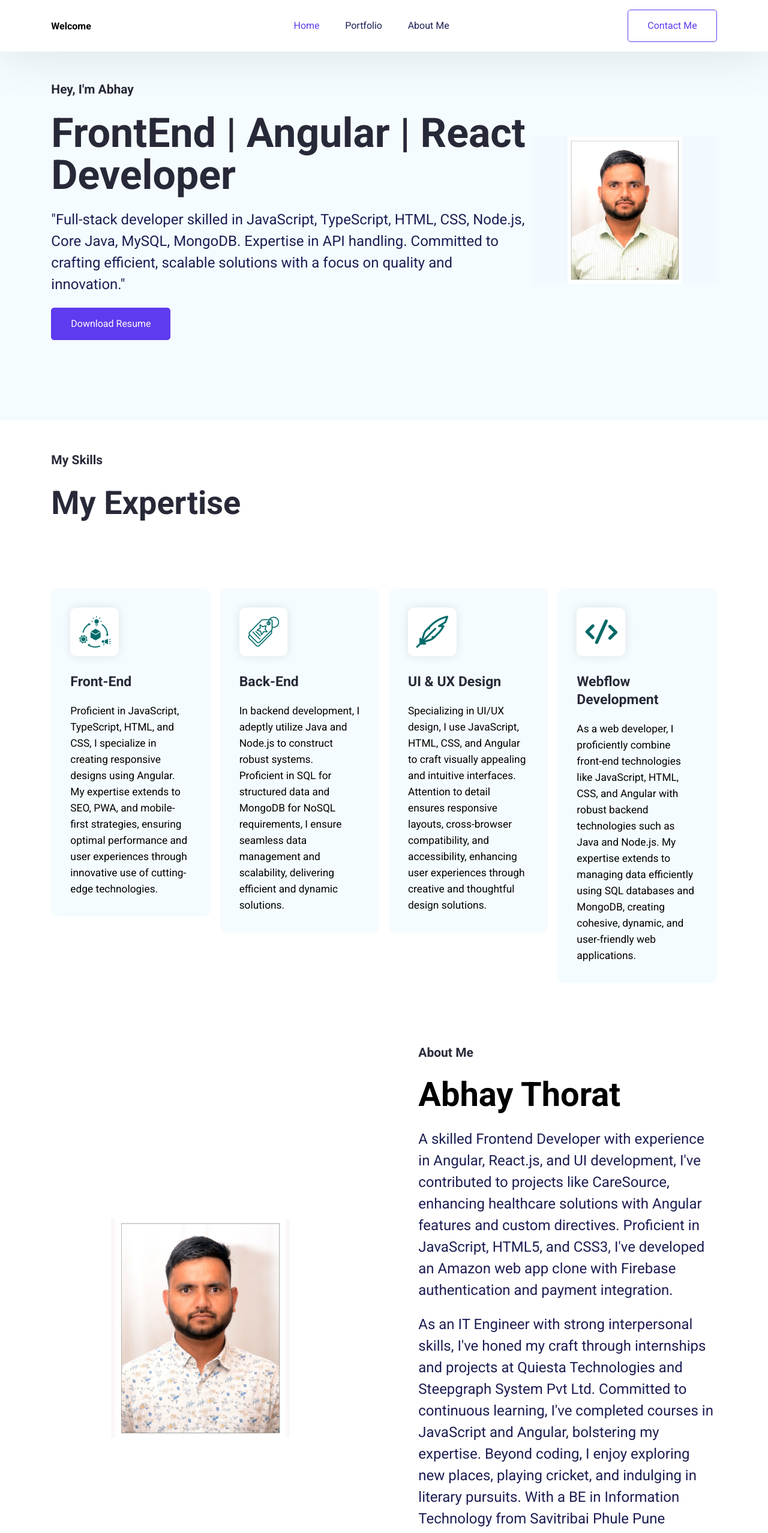
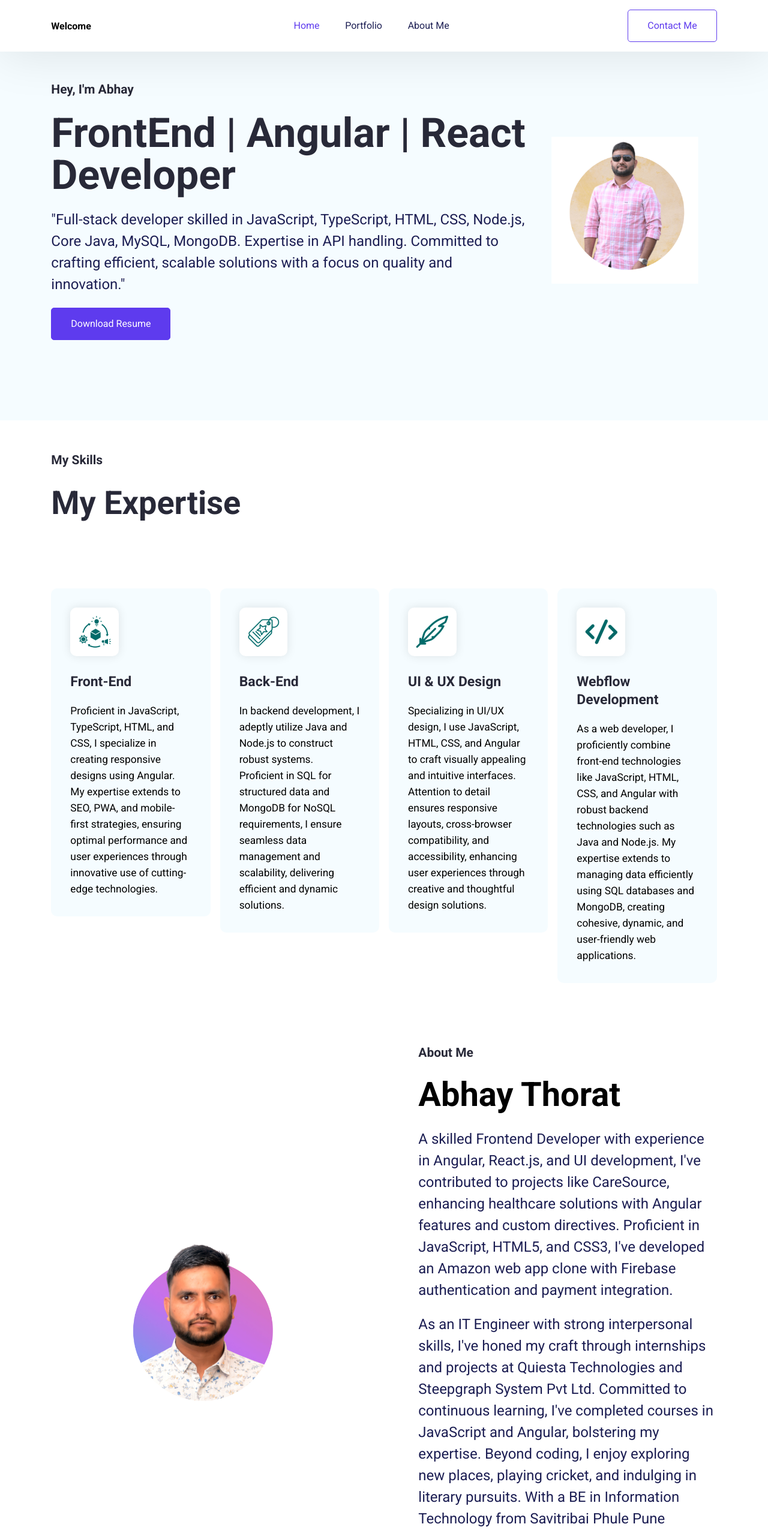
Before and after one commit to Abthorat1999/abhay-s-portfolio, a React (Create React App) app: page / in a window 1280 px wide. Shown: the top 2556 px of the page at 60% size. Built offline with nearby package versions, Linux system fonts and the light colour scheme.

Commit message:
new changes;

```diff
--- a/src/Pages/Home/AboutMe.jsx
+++ b/src/Pages/Home/AboutMe.jsx
@@ -2,7 +2,7 @@ export default function AboutMe() {
   return (
     <section id="AboutMe" className="about--section">
       <div className="about--section--img">
-        <img src="./img/about-me1.jpg" alt="About Me" />
+        <img src="./img/abhayAA.png" alt="About Me" />
       </div>
       <div className="hero--section--content--box about--section--box">
         <div className="hero--section--content">
--- a/src/Pages/Home/HeroSection.jsx
+++ b/src/Pages/Home/HeroSection.jsx
@@ -32,7 +32,7 @@ export default function HeroSection() {
         <button className="btn btn-primary" onClick={()=>{downloadFileAtURL(resumeURL)}}>Download Resume</button>
       </div>
       <div className="hero--section--img">
-        <img src="./img/about-me.jpg" alt="Hero Section" />
+        <img src="./img/abhayportf.png" alt="Hero Section" />
       </div>
     </section>
   );
```
Also changed, not shown: public/img/abhayAA.png (added), public/img/abhayportf.png (added).
